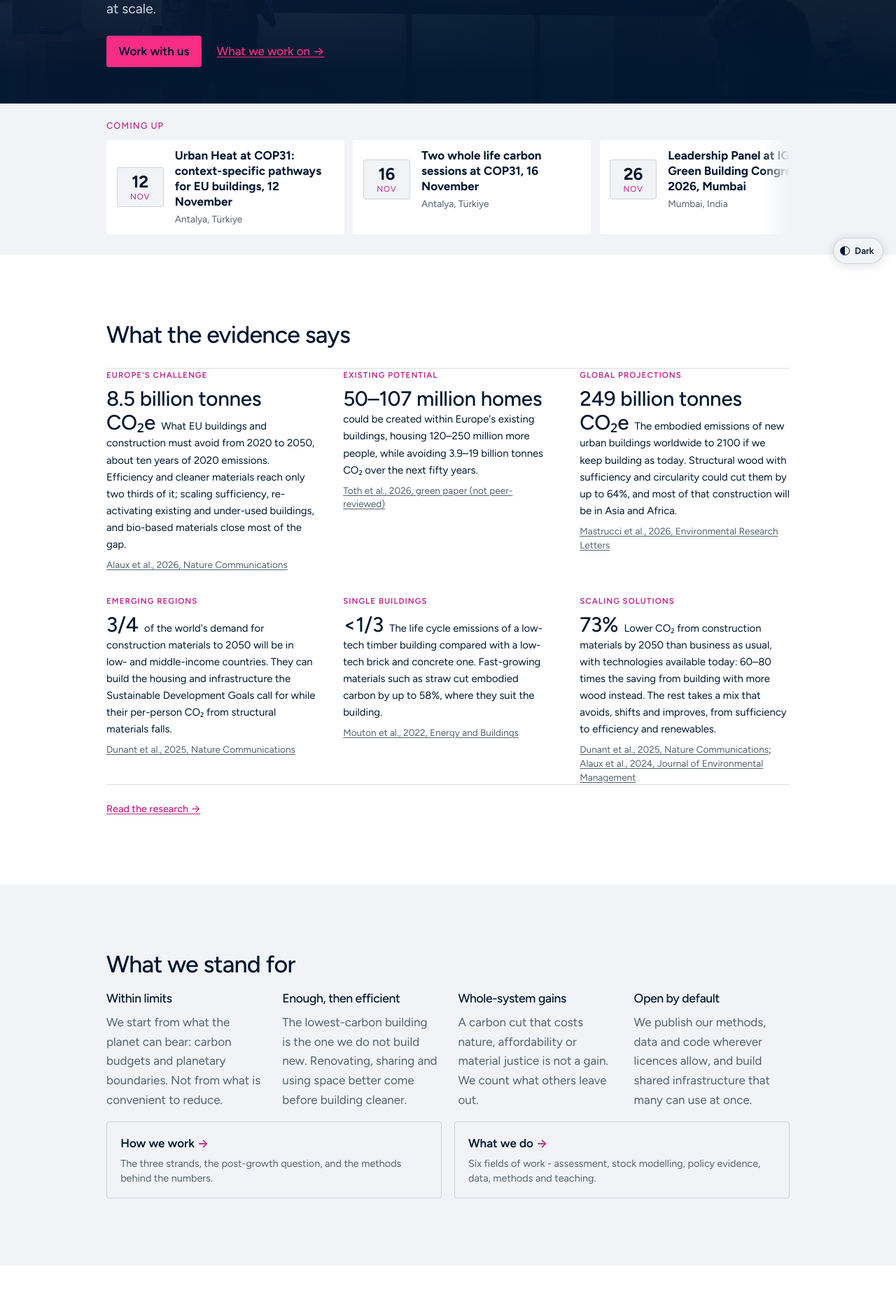
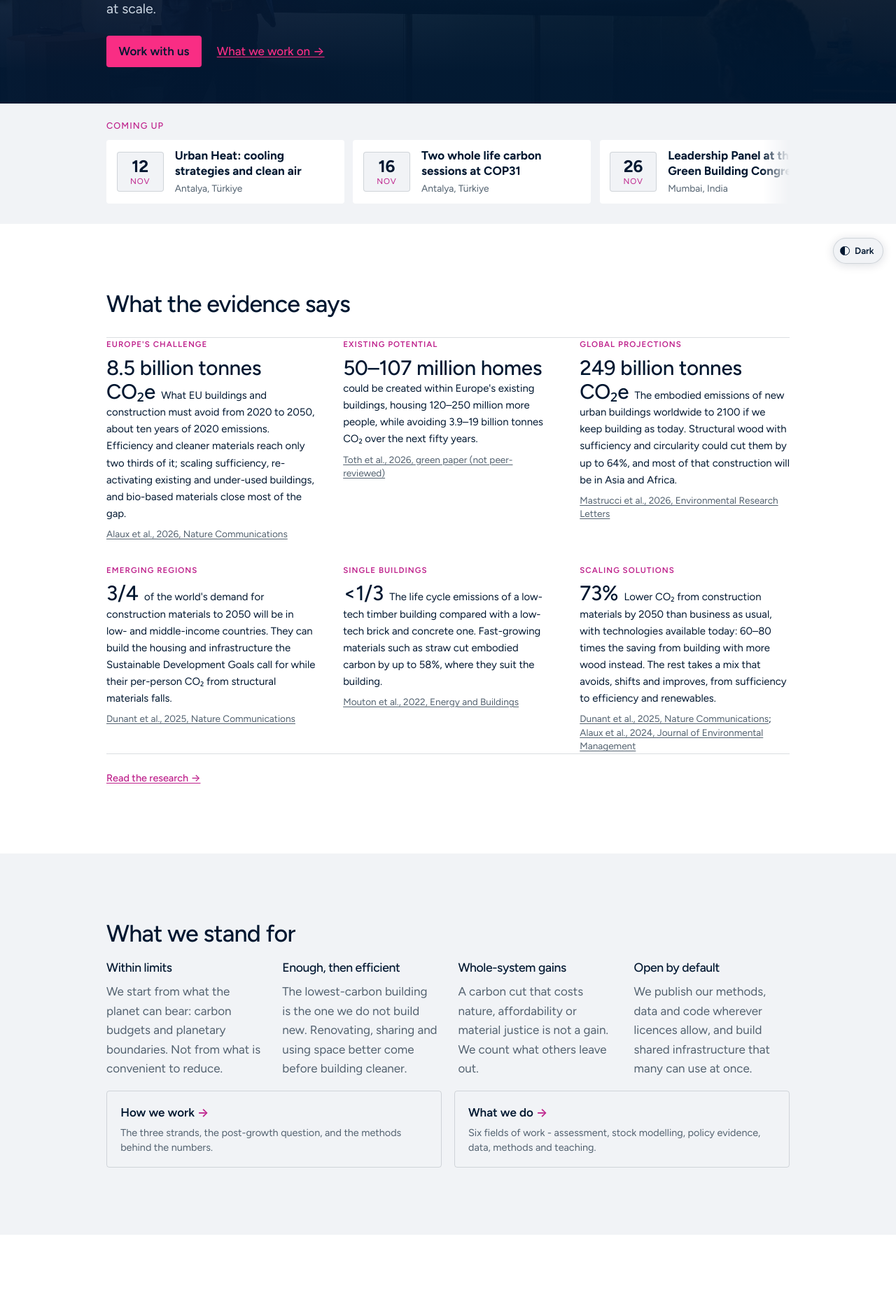
Before and after one commit to mroeck/riselabs.at, a Jekyll site: the page built from index.md, in a window 1280 px wide. Shown: the part 505-2369 px from the top of the page at 70% size. Built offline with Jekyll 4.4.1, drawn with Linux system fonts in a browser that asks for light colours; some web fonts are replaced.

Commit message:
Coming up: one shape for every card, and the highlight on the text
Martin, 4 Nov. Every card is now the same three things: the date in the chip,
the topic as the title, the place underneath.

The titles were the part that was off. A card read "Two whole life carbon
sessions at COP31, 16 November" beside a chip already saying 16 NOV, and
"Leadership Panel at IGBC Green Building Congress 2026, Mumbai" above a line
saying Mumbai, India. The date and the place were each on the card twice and
the topic had no room left.

Four events get a `short_title`, which the card prefers. The posts keep their
full titles: those are read in lists, in search results and in a browser tab,
where neither the date nor the place is beside them.

The applications card is highlighted in its text rather than as a card. The
filled magenta chip made it a different object beside the others; it now
carries the same plain chip as every card and says it is urgent in the
colour of its title.

Wording: "Three open positions at RISE - Apply now".

One thing for Q2 when that lands: `short_title` needs adding to the post
field list there, or the allowed-fields check will call it a typo.

Co-Authored-By: Claude Opus 5 <noreply@anthropic.com>
Claude-Session: https://claude.ai/code/session_013yvRdL5WvGEbo8a8kksApF

```diff
--- a/_includes/comingup.html
+++ b/_includes/comingup.html
@@ -87,7 +87,7 @@
               falls back to the figure.
             {%- endcomment -%}
             {%- assign spelled = "zero,One,Two,Three,Four,Five,Six" | split: "," -%}
-            <span class="t">{% if open_count < 7 %}{{ spelled[open_count] }}{% else %}{{ open_count }}{% endif %} new open position{% unless open_count == 1 %}s{% endunless %} at RISE - Apply now!</span>
+            <span class="t">{% if open_count < 7 %}{{ spelled[open_count] }}{% else %}{{ open_count }}{% endif %} open position{% unless open_count == 1 %}s{% endunless %} at RISE - Apply now</span>
             <span class="w">Vienna, Austria</span>
           </span>
         </a>
@@ -112,7 +112,14 @@
           <span class="cal tbc"><b>{{ e.event_month | append: "-01" | date: "%b" }}</b><span>{{ e.event_month | append: "-01" | date: "%Y" }}</span></span>
           {%- endif -%}
           <span class="soon-txt">
-            <span class="t">{{ e.title | remove: "Upcoming: " }}</span>
+            {%- comment -%}
+              `short_title` when the post carries one (4 Nov 2026). The card
+              already shows the date in the chip and the place underneath, so
+              a headline ending ", 16 November" said the date twice and left
+              no room for the topic. The post keeps its full title, which is
+              read in lists and search results where neither is beside it.
+            {%- endcomment -%}
+            <span class="t">{{ e.short_title | default: e.title | remove: "Upcoming: " }}</span>
             <span class="w">
               {%- if e.location %}{{ e.location }}{% endif -%}
               {%- unless e.event_start %}{% if e.location %} &middot; {% endif %}session date to be confirmed{% endunless -%}
--- a/_posts/2026-11-04-cop31-urban-heat-session.md
+++ b/_posts/2026-11-04-cop31-urban-heat-session.md
@@ -15,6 +15,7 @@ people:
 partners:
   - ku-leuven
   - tu-graz
+short_title: "Urban Heat: cooling strategies and clean air"
 title: "Urban Heat at COP31: context-specific pathways for EU buildings, 12 November"
 summary: "Martin presents the context-specific emissions pathways work in a shared 60-minute session on cooling and clean air, alongside submissions from Ecuador, India, Ethiopia and China."
 ---
--- a/assets/css/style.css
+++ b/assets/css/style.css
@@ -3158,17 +3158,11 @@ body.photo-mono .pcard-img.no-tone::after { content: none; }
    by hand. */
 @media (prefers-reduced-motion: reduce) { .soon ul { scroll-behavior: auto; } }
 
-/* The applications card, picked out in the brand magenta (Martin, 4 Nov
-   2026). The chip is filled rather than the whole card: a magenta card
-   beside two plain ones would read as a different kind of thing, and these
-   are all the same kind of thing with one of them more urgent. Navy on
-   magenta is 4.92:1, the same pair the buttons use. */
-.soon li.soon-apply .cal {
-  background: var(--magenta);
-  border-color: var(--magenta);
-  color: var(--navy);
-}
-.soon li.soon-apply .cal span { color: var(--navy); }
+/* The applications card: the text is picked out, not the card (Martin,
+   4 Nov 2026). A filled chip made that card a different object beside the
+   others; every card now carries the same plain date chip, the same title
+   and the same place underneath, and the one that is urgent says so in the
+   colour of its title. */
 .soon li.soon-apply .t { color: var(--accent); }
 
 .soon li a {
```
Also changed, not shown: _posts/2026-10-12-igbc-green-building-congress-mumbai.md (+1 -0 lines), _posts/2026-10-12-wlc-network-closing-event-brussels.md (+1 -0 lines), _posts/2026-10-27-cop31-whole-life-carbon-session.md (+1 -0 lines).
